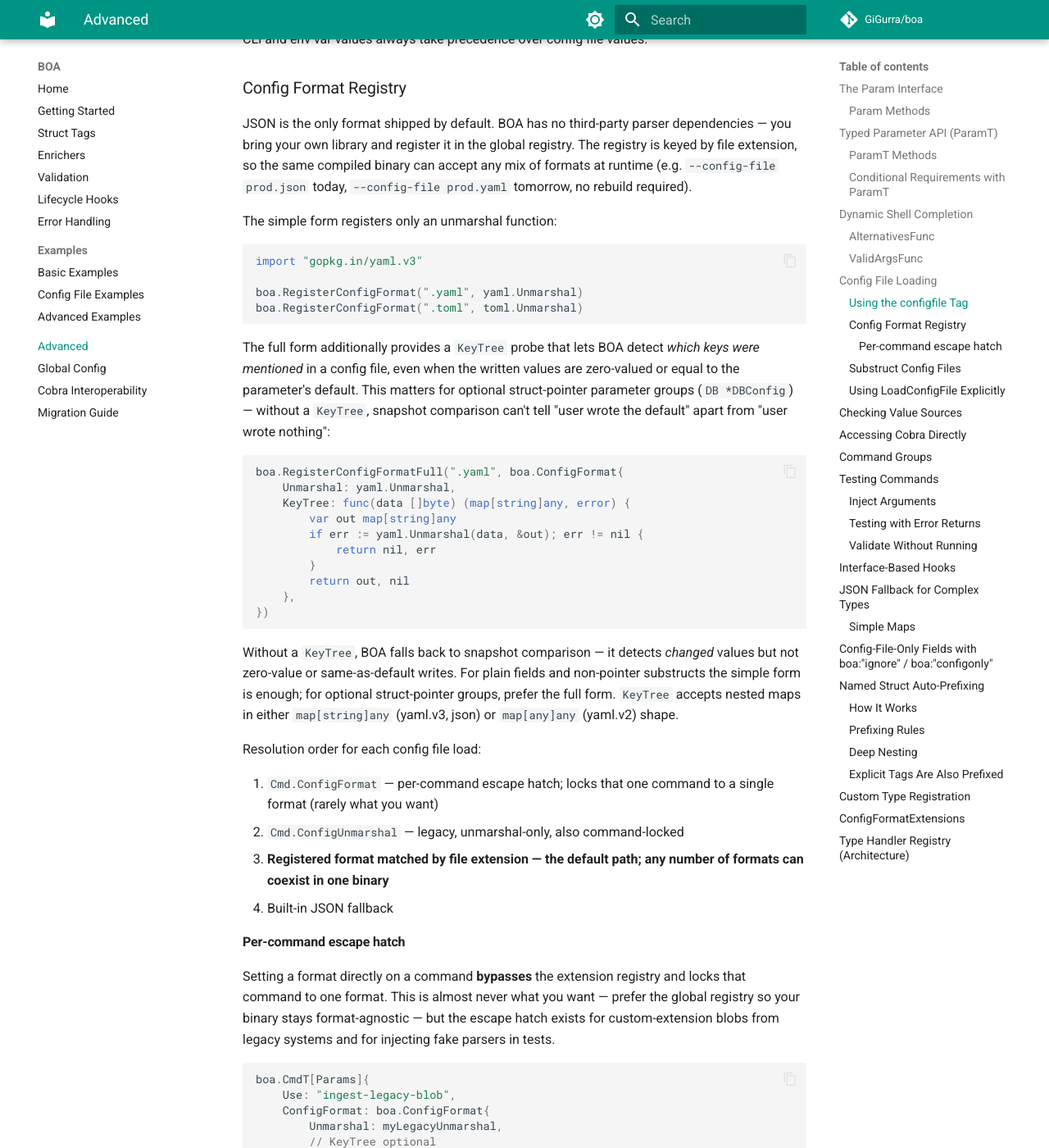
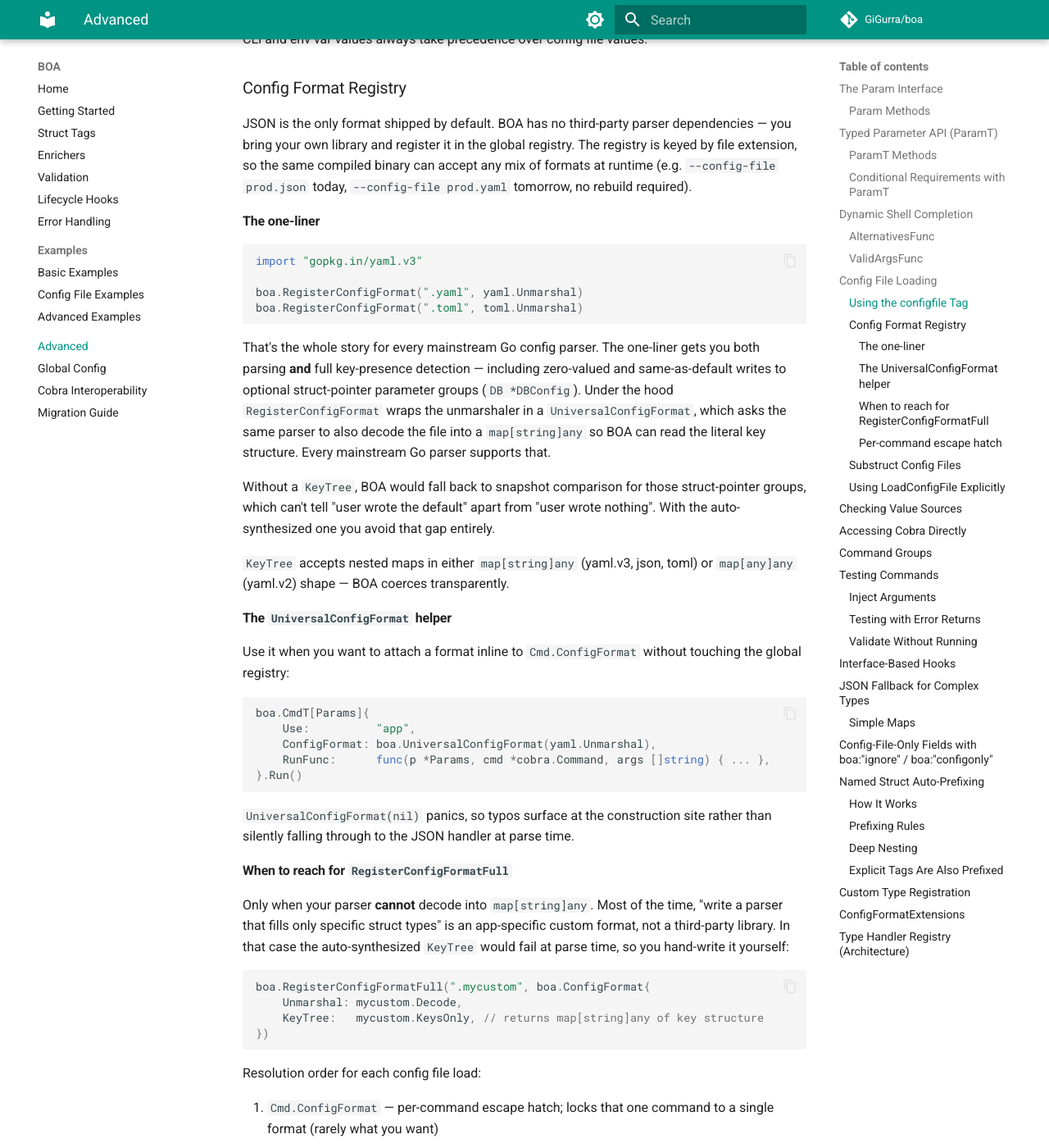
Before and after one commit to GiGurra/boa, an MkDocs documentation site: the page built from docs/advanced.md, in a window 1280 px wide and 1400 px high, scrolled down 4576 px. Shown: the whole window at 82% size. Built offline with MkDocs 1.6.1 and Material for MkDocs 9.7.7, drawn with Linux system fonts in a browser that asks for light colours; comment, search, counter and statistics services are not loaded.

Commit message:
feat: UniversalConfigFormat one-liner + auto-KeyTree in RegisterConfigFormat
For every mainstream Go config parser, the same unmarshaler that populates
structs can also populate map[string]any — so boa can synthesize the
KeyTree probe automatically instead of asking the user to hand-write a
closure that does the same thing. The result is a real one-liner for
yaml/toml/hcl/json support.

- New boa.UniversalConfigFormat(unmarshalFunc) helper builds a ConfigFormat
  whose KeyTree delegates to the same unmarshal function against a
  map[string]any target. Panics on nil (consistent with
  RegisterConfigFormatFull).
- RegisterConfigFormat(ext, fn) now routes through UniversalConfigFormat,
  so boa.RegisterConfigFormat(".yaml", yaml.Unmarshal) gives full
  key-presence detection — including zero-value and same-as-default writes
  to optional struct-pointer parameter groups — with no closures and no
  ConfigFormat{} literal.
- RegisterConfigFormatFull + hand-written KeyTree remain for the rare case
  where the parser can't decode into map[string]any (e.g. the runnable KV
  example's kvUnmarshal, which only populates specific structs).
- Docs (examples-config.md, advanced.md, migration.md, CLAUDE.md, api_base
  godoc) now lead with the one-liner and present the full form as an
  advanced escape hatch. Framing describes what the API does positively
  instead of apologizing for boilerplate a first-time reader never saw.
- Tests: TestUniversalConfigFormat_SynthesizesKeyTree,
  TestUniversalConfigFormat_NilUnmarshalPanics,
  TestRegisterConfigFormat_SimpleFormGivesFullDetection. The last one is
  the headline DX proof — a plain RegisterConfigFormat(ext, fn) call with
  no KeyTree results in the DB pointer group surviving cleanup and both
  leaves reporting HasValue=true on same-as-default writes.

Co-Authored-By: Claude Opus 4.6 (1M context) <noreply@anthropic.com>

````diff
--- a/docs/advanced.md
+++ b/docs/advanced.md
@@ -184,7 +184,7 @@ CLI and env var values always take precedence over config file values.
 
 JSON is the only format shipped by default. BOA has no third-party parser dependencies — you bring your own library and register it in the global registry. The registry is keyed by file extension, so the same compiled binary can accept any mix of formats at runtime (e.g. `--config-file prod.json` today, `--config-file prod.yaml` tomorrow, no rebuild required).
 
-The simple form registers only an unmarshal function:
+#### The one-liner
 
 ```go
 import "gopkg.in/yaml.v3"
@@ -193,22 +193,36 @@ boa.RegisterConfigFormat(".yaml", yaml.Unmarshal)
 boa.RegisterConfigFormat(".toml", toml.Unmarshal)
 ```
 
-The full form additionally provides a `KeyTree` probe that lets BOA detect *which keys were mentioned* in a config file, even when the written values are zero-valued or equal to the parameter's default. This matters for optional struct-pointer parameter groups (`DB *DBConfig`) — without a `KeyTree`, snapshot comparison can't tell "user wrote the default" apart from "user wrote nothing":
+That's the whole story for every mainstream Go config parser. The one-liner gets you both parsing **and** full key-presence detection — including zero-valued and same-as-default writes to optional struct-pointer parameter groups (`DB *DBConfig`). Under the hood `RegisterConfigFormat` wraps the unmarshaler in a `UniversalConfigFormat`, which asks the same parser to also decode the file into a `map[string]any` so BOA can read the literal key structure. Every mainstream Go parser supports that.
+
+Without a `KeyTree`, BOA would fall back to snapshot comparison for those struct-pointer groups, which can't tell "user wrote the default" apart from "user wrote nothing". With the auto-synthesized one you avoid that gap entirely.
+
+`KeyTree` accepts nested maps in either `map[string]any` (yaml.v3, json, toml) or `map[any]any` (yaml.v2) shape — BOA coerces transparently.
+
+#### The `UniversalConfigFormat` helper
+
+Use it when you want to attach a format inline to `Cmd.ConfigFormat` without touching the global registry:
 
 ```go
-boa.RegisterConfigFormatFull(".yaml", boa.ConfigFormat{
-    Unmarshal: yaml.Unmarshal,
-    KeyTree: func(data []byte) (map[string]any, error) {
-        var out map[string]any
-        if err := yaml.Unmarshal(data, &out); err != nil {
-            return nil, err
-        }
-        return out, nil
-    },
+boa.CmdT[Params]{
+    Use:          "app",
+    ConfigFormat: boa.UniversalConfigFormat(yaml.Unmarshal),
+    RunFunc:      func(p *Params, cmd *cobra.Command, args []string) { ... },
+}.Run()
+```
+
+`UniversalConfigFormat(nil)` panics, so typos surface at the construction site rather than silently falling through to the JSON handler at parse time.
+
+#### When to reach for `RegisterConfigFormatFull`
+
+Only when your parser **cannot** decode into `map[string]any`. Most of the time, "write a parser that fills only specific struct types" is an app-specific custom format, not a third-party library. In that case the auto-synthesized `KeyTree` would fail at parse time, so you hand-write it yourself:
+
+```go
+boa.RegisterConfigFormatFull(".mycustom", boa.ConfigFormat{
+    Unmarshal: mycustom.Decode,
+    KeyTree:   mycustom.KeysOnly, // returns map[string]any of key structure
 })
 ```
-
-Without a `KeyTree`, BOA falls back to snapshot comparison — it detects *changed* values but not zero-value or same-as-default writes. For plain fields and non-pointer substructs the simple form is enough; for optional struct-pointer groups, prefer the full form. `KeyTree` accepts nested maps in either `map[string]any` (yaml.v3, json) or `map[any]any` (yaml.v2) shape.
 
 Resolution order for each config file load:
 
--- a/docs/examples-config.md
+++ b/docs/examples-config.md
@@ -236,6 +236,23 @@ JSON is the only format built in. BOA has no third-party parser dependencies —
 
 The primary model is **register once, dispatch by file extension**. Register every format your app might ever load at startup, and BOA picks the right parser for each `--config-file` argument at runtime. The same compiled binary transparently handles JSON today and YAML tomorrow — there is no per-command locking.
 
+### The One-Liner
+
+For every mainstream Go config parser (`yaml.Unmarshal`, `toml.Unmarshal`, `hcl.Decode`, `json.Unmarshal`, …), a single call is all you need:
+
+```go
+boa.RegisterConfigFormat(".yaml", yaml.Unmarshal)
+boa.RegisterConfigFormat(".yml",  yaml.Unmarshal)
+boa.RegisterConfigFormat(".toml", toml.Unmarshal)
+```
+
+That one call gets you:
+
+1. **Parsing** — the extension now dispatches to your library's unmarshal function.
+2. **Key-presence detection** — including zero-valued and same-as-default writes to optional struct-pointer parameter groups (see ["Why key-presence detection matters"](#why-key-presence-detection-matters) below for what that means in practice).
+
+The second one comes from a helper called [`UniversalConfigFormat`](#the-universalconfigformat-helper) that `RegisterConfigFormat` uses under the hood: it asks the same parser to additionally decode the file into a `map[string]any`, which is how BOA reads the literal key structure. Every mainstream Go parser can do that, so this all works transparently.
+
 ### Register Multiple Formats, Dispatch by Extension
 
 ```go
@@ -255,9 +272,9 @@ type Params struct {
 }
 
 func init() {
-    // Register any non-JSON formats the binary should accept. JSON is
-    // registered by default, so this single call is enough to support both
-    // .yaml and .json files for the rest of the program's lifetime.
+    // One line per non-JSON format. JSON is registered by default, so the
+    // binary now handles .yaml, .yml, AND .json transparently — dispatch
+    // is decided per --config-file invocation by filepath.Ext.
     boa.RegisterConfigFormat(".yaml", yaml.Unmarshal)
     boa.RegisterConfigFormat(".yml", yaml.Unmarshal)
 }
@@ -290,35 +307,9 @@ BOA picks the parser per-call from `filepath.Ext(filePath)`, so there is no glob
 
 > A complete runnable template — using a trivial dep-free "KV" format so the example doesn't drag a YAML/TOML dependency into this repo — lives at [`internal/example_custom_config_format`](https://github.com/GiGurra/boa/tree/main/internal/example_custom_config_format). Its tests load **both** a `.json` file and a `.kv` file through the same `main()`, proving the multi-format-per-binary story end-to-end. Swap the KV functions for `yaml.Unmarshal` + a yaml-backed `KeyTree` and you have the YAML example verbatim.
 
-### Full Registration (Unmarshal + KeyTree) for Struct-Pointer Groups
+### Why Key-Presence Detection Matters
 
-`RegisterConfigFormat` tells BOA how to *parse* the file. That is enough for plain fields and non-pointer substructs. If your app also uses **optional struct-pointer parameter groups** (`DB *DBConfig`) and you want BOA to detect when those groups were mentioned in a config file with only zero-valued or default-matching writes, register the *full* `ConfigFormat` with a `KeyTree` probe instead:
-
-```go
-package main
-
-import (
-    "github.com/GiGurra/boa/pkg/boa"
-    "gopkg.in/yaml.v3"
-)
-
-func init() {
-    boa.RegisterConfigFormatFull(".yaml", boa.ConfigFormat{
-        Unmarshal: yaml.Unmarshal,
-        KeyTree: func(data []byte) (map[string]any, error) {
-            var out map[string]any
-            if err := yaml.Unmarshal(data, &out); err != nil {
-                return nil, err
-            }
-            return out, nil
-        },
-    })
-}
-```
-
-Dispatch still happens by extension; `RegisterConfigFormatFull` just registers a richer handler under the same key. Your binary keeps accepting any mix of registered formats.
-
-Why bother with a `KeyTree`? Consider:
+Consider:
 
 ```go
 type DBConfig struct {
@@ -342,7 +333,27 @@ DB:
 
 Without a `KeyTree`, BOA falls back to snapshot comparison — it compares struct values before and after loading. Those writes don't change anything, so BOA concludes "nothing set" and `p.DB` is nil'd back out after cleanup. With a `KeyTree`, BOA sees the literal key structure, recognises that `DB`, `DB.Host`, and `DB.Port` were mentioned, and keeps the pointer group alive.
 
-This matters only for struct-pointer groups; plain fields and non-pointer substructs work with either form.
+This matters only for struct-pointer parameter groups; plain fields and non-pointer substructs work with either form. `RegisterConfigFormat` already wires up the `KeyTree` for you whenever the parser can decode into `map[string]any` — which is every mainstream Go parser.
+
+### The `UniversalConfigFormat` Helper
+
+`RegisterConfigFormat` uses it internally; you only ever call it directly when you want to set a format inline on `Cmd.ConfigFormat`:
+
+```go
+boa.CmdT[Params]{
+    Use:          "server",
+    ConfigFormat: boa.UniversalConfigFormat(yaml.Unmarshal),
+    RunFunc: func(p *Params, cmd *cobra.Command, args []string) { ... },
+}.Run()
+```
+
+`UniversalConfigFormat(fn)` returns a `ConfigFormat` whose `Unmarshal` is `fn` and whose `KeyTree` invokes the same `fn` against a `map[string]any` target. That's enough for every parser that treats `any`/`interface{}` targets uniformly — i.e. every mainstream Go config library. Passing `nil` panics, so typos surface immediately.
+
+### When You Genuinely Need the Full Form
+
+Reach for the verbose `boa.ConfigFormat{Unmarshal: ..., KeyTree: ...}` literal (and `RegisterConfigFormatFull`) only when your parser **cannot** decode into `map[string]any` — for example, a custom format whose unmarshaler only knows how to populate specific struct types. In that case you have to hand-write the `KeyTree` yourself because `UniversalConfigFormat` would fail at parse time.
+
+The runnable example at [`internal/example_custom_config_format`](https://github.com/GiGurra/boa/tree/main/internal/example_custom_config_format) shows exactly this case: a tiny KV format whose `kvUnmarshal` only populates structs, so it registers via `RegisterConfigFormatFull` with a hand-written `kvKeyTree`. If you're using a mainstream library like `yaml.v3`, you'll never write code that looks like that — `RegisterConfigFormat(".yaml", yaml.Unmarshal)` is all you need.
 
 > `KeyTree` can return nested maps as either `map[string]any` (yaml.v3, json) or `map[any]any` (yaml.v2) — BOA coerces transparently.
 
````
Also changed, not shown: CLAUDE.md (+4 -3 lines), docs/migration.md (+6 -15 lines), 2 other files.
